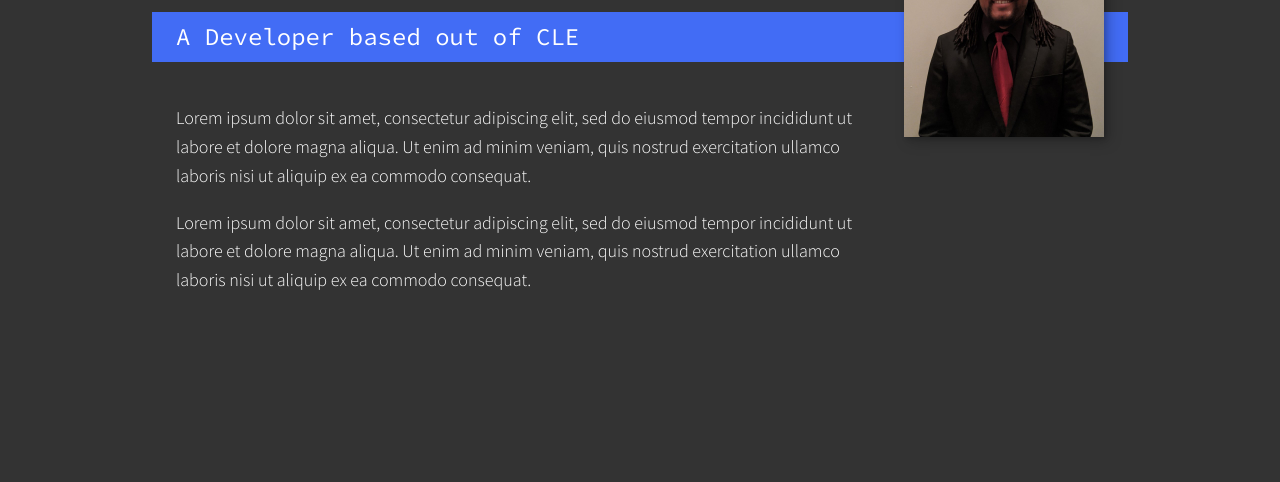
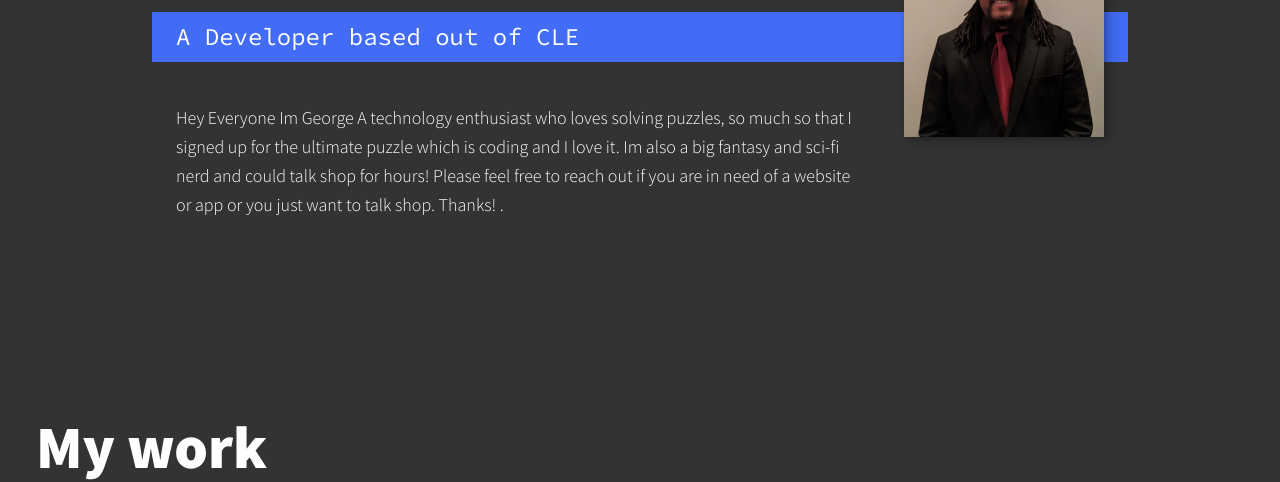
Before and after one commit to gaventjr/gaventjr.github.io, a plain HTML site: page index.html in a window 1280 px wide. Shown: the part 1225-1707 px from the top of the page. Drawn offline with nearby package versions, Linux system fonts and the light colour scheme.

Commit message:
Descupdate

```diff
--- a/index.html
+++ b/index.html
@@ -90,16 +90,11 @@
 
       <div class="about-me__body">
         <p>
-          Lorem ipsum dolor sit amet, consectetur adipiscing elit, sed do
-          eiusmod tempor incididunt ut labore et dolore magna aliqua. Ut enim ad
-          minim veniam, quis nostrud exercitation ullamco laboris nisi ut
-          aliquip ex ea commodo consequat.
-        </p>
-        <p>
-          Lorem ipsum dolor sit amet, consectetur adipiscing elit, sed do
-          eiusmod tempor incididunt ut labore et dolore magna aliqua. Ut enim ad
-          minim veniam, quis nostrud exercitation ullamco laboris nisi ut
-          aliquip ex ea commodo consequat.
+          Hey Everyone Im George A technology enthusiast who loves solving
+          puzzles, so much so that I signed up for the ultimate puzzle which is
+          coding and I love it. Im also a big fantasy and sci-fi nerd and could
+          talk shop for hours! Please feel free to reach out if you are in need
+          of a website or app or you just want to talk shop. Thanks! .
         </p>
       </div>
 
```
